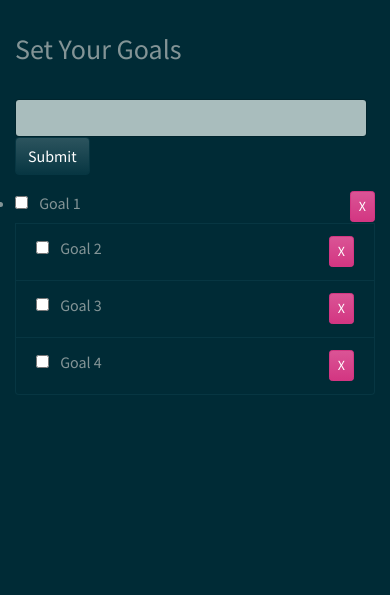
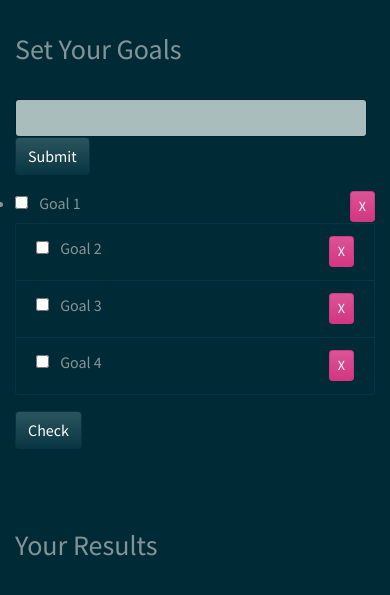
Before and after one commit to Krasivaya/goals-tracker, a plain HTML site: page index.html in a window 390 px wide. Shown: the part 71-666 px from the top of the page. Drawn offline with Linux system fonts and the light colour scheme.

Commit message:
Add a result section

```diff
--- a/index.html
+++ b/index.html
@@ -44,10 +44,13 @@
                                 <button class="btn btn-danger btn-sm float-right delete">X</button>
                             </li>
                         </ul>
+                        <p class="btn btn-dark btn-large check mt-3">Check</p>
                     </div>
                 </form>
             </div>
-            <div class="col-md-6 mt-5"></div>
+            <div class="col-md-6 mt-5">
+                <h3>Your Results</h3>
+            </div>
         </div>
     </div>
 
```
